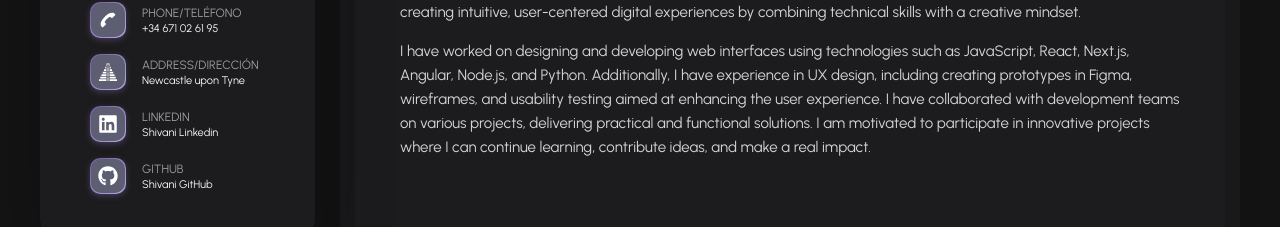
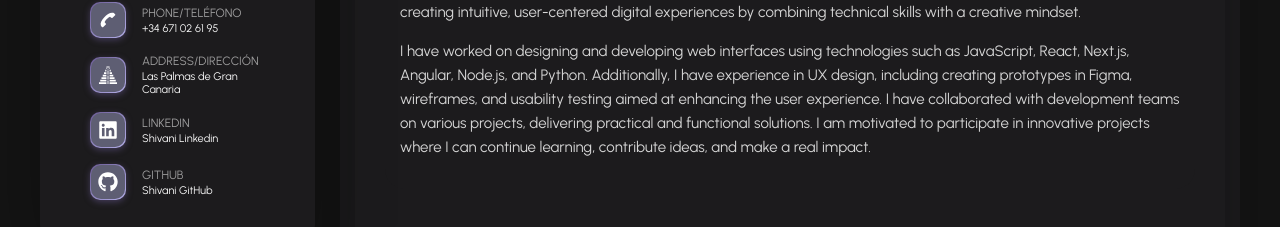
Before and after one commit to shivanirajani/shivani-portfolio, a React (Vite) app: page / in a window 1280 px wide. Shown: the part 303-530 px from the top of the page. Built offline with nearby package versions, Linux system fonts and the light colour scheme; no server answers.

Commit message:
change address

```diff
--- a/src/components/Aside.jsx
+++ b/src/components/Aside.jsx
@@ -246,7 +246,7 @@ const Aside = () => {
               </div>
               <div className="contact-info">
                 <p className="contact-title">Address/Dirección</p>
-                <address>Newcastle upon Tyne</address>
+                <address>Las Palmas de Gran Canaria</address>
               </div>
             </li>
 
```
